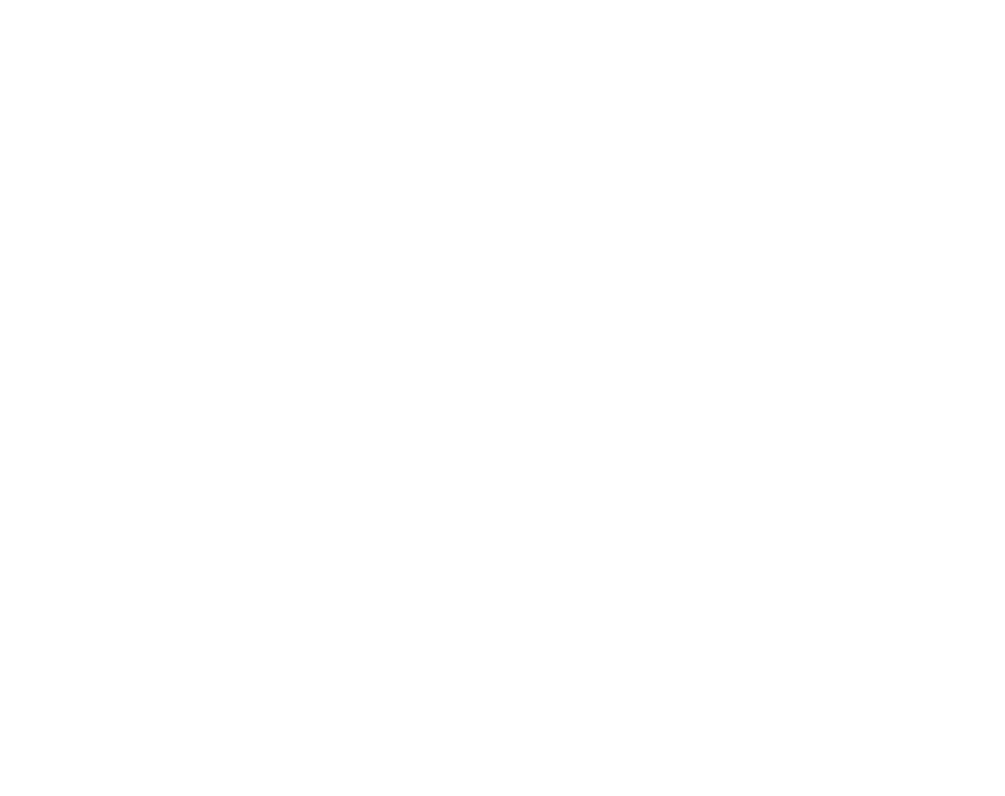
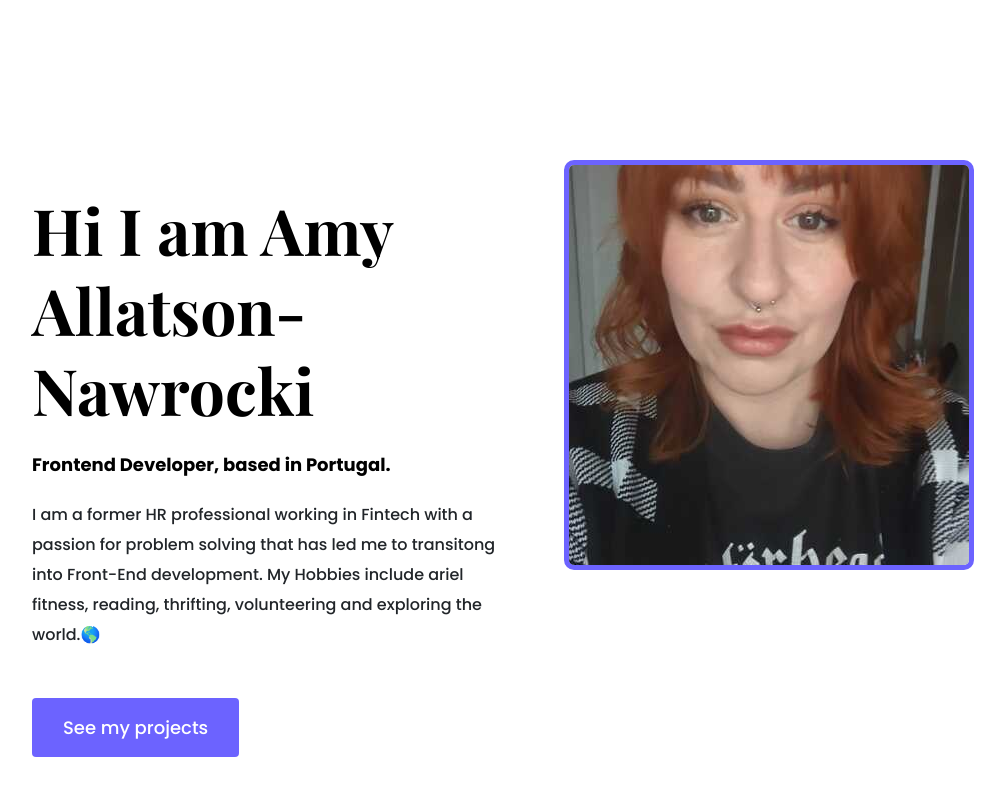
Before and after one commit to amyrosejoyce/portfolioarjres, a plain HTML site: page about.html in a window 1280 px wide. Shown: the whole page, without its empty margins (88-1093 px from the left). Drawn offline with nearby package versions, Linux system fonts and the light colour scheme.

Commit message:
created about page html & css styled

```diff
--- a/about.html
+++ b/about.html
@@ -1,26 +1,50 @@
 <!DOCTYPE html>
 <html lang="en">
-<head>
-    <meta charset="UTF-8">
-    <meta name="viewport" content="width=device-width, initial-scale=1.0">
-    <title>About me/title>
+  <head>
+    <meta charset="UTF-8" />
+    <meta http-equiv="X-UA-Compatible" content="IE=edge" />
+    <meta name="viewport" content="width=device-width, initial-scale=1.0" />
+    <title>SheCodes Portfolio</title>
+
     <link
+      href="https://cdn.jsdelivr.net/npm/bootstrap@5.0.0-beta2/dist/css/bootstrap.min.css"
       rel="stylesheet"
-      href="https://cdn.jsdelivr.net/npm/bootstrap@4.6.2/dist/css/bootstrap.min.css"
-      integrity="sha384-xOolHFLEh07PJGoPkLv1IbcEPTNtaed2xpHsD9ESMhqIYd0nLMwNLD69Npy4HI+N"
+      integrity="sha384-BmbxuPwQa2lc/FVzBcNJ7UAyJxM6wuqIj61tLrc4wSX0szH/Ev+nYRRuWlolflfl"
       crossorigin="anonymous" />
+    <link rel="preconnect" href="https://fonts.gstatic.com" />
+    <link
+      href="https://fonts.googleapis.com/css2?family=Playfair+Display:wght@700&family=Poppins:wght@500;700&display=swap"
+      rel="stylesheet" />
+    <link rel="stylesheet" href="src/style.css" />
+
     <script
-      src="https://cdn.jsdelivr.net/npm/bootstrap@5.0.2/dist/js/bootstrap.bundle.min.js"
-      integrity="sha384-MrcW6ZMFYlzcLA8Nl+NtUVF0sA7MsXsP1UyJoMp4YLEuNSfAP+JcXn/tWtIaxVXM"
+      src="https://cdn.jsdelivr.net/npm/bootstrap@5.0.0-beta2/dist/js/bootstrap.bundle.min.js"
+      integrity="sha384-b5kHyXgcpbZJO/tY9Ul7kGkf1S0CWuKcCD38l8YkeH8z8QjE0GmW1gYU5S9FOnJ0"
       crossorigin="anonymous"></script>
-      <link rel="stylesheet" href="src/style.css" />
-      <link rel="preconnect" href="https://fonts.googleapis.com">
-<link rel="preconnect" href="https://fonts.gstatic.com" crossorigin>
-<link href="https://fonts.googleapis.com/css2?family=Playfair+Display:ital,wght@0,400..900;1,400..900&family=Poppins:ital,wght@0,100;0,200;0,300;0,400;0,500;0,600;0,700;0,800;0,900;1,100;1,200;1,300;1,400;1,500;1,600;1,700;1,800;1,900&display=swap" rel="stylesheet">
-<script src="https://kit.fontawesome.com/064207b2fb.js" crossorigin="anonymous"></script>
-</head>
-
-<body>
-
-</body>
+    <script
+      src="https://kit.fontawesome.com/ddc3ee268a.js"
+      crossorigin="anonymous"></script>
+  </head>
+  <body>
+    <div class="about-section container">
+      <div class="row">
+        <div class="col-lg-6">
+          <div class="about-section-content">
+            <h1 class="mb-4">Hi I am Amy Allatson-Nawrocki</h1>
+            <h2 class="mb-4">Frontend Developer, based in Portugal.</h2>
+            <p class="mb-5">
+              I am a former HR professional working in Fintech with a passion
+              for problem solving that has led me to transitong into Front-End
+              development. My Hobbies include ariel fitness, reading, thrifting,
+              volunteering and exploring the world.🌎
+            </p>
+            <a href="" class="btn btn-branding">See my projects</a>
+          </div>
+        </div>
+        <div class="col-lg-6">
+          <img src="media/introprofilepic.jpg" alt="" class="img-fluid" />
+        </div>
+      </div>
+    </div>
+  </body>
 </html>
--- a/src/style.css
+++ b/src/style.css
@@ -55,6 +55,24 @@ p {
   font-size: 24px;
 }
 
+.about-section {
+  padding: 160px 20px;
+}
+
+.about-section h1 {
+  font-size: 64px;
+  line-height: 80px;
+}
+
+.about-section h2 {
+  font-size: 18px;
+  font-family: var(--default-font-family);
+}
+
+.about-section-content {
+  margin: 30px;
+}
+
 .btn-branding {
   background: var(--branding-color);
   border-radius: 4px;
@@ -80,7 +98,7 @@ p {
 @media (max-width: 900px) {
   h1 {
     font-size: 44px;
-    line-height: 2;
+    line-height: 56px;
   }
 
   h2 {
@@ -91,8 +109,21 @@ p {
     padding: 80px 20px;
   }
 
+  .about-section {
+    text-align: center;
+    padding: 0;
+  }
+
   .project-desciption {
     padding: 0;
     text-align: center;
   }
 }
+
+img {
+  max-width: 100%;
+  height: auto;
+  margin: auto;
+  border: 5px solid var(--branding-color);
+  border-radius: 10px;
+}
```
